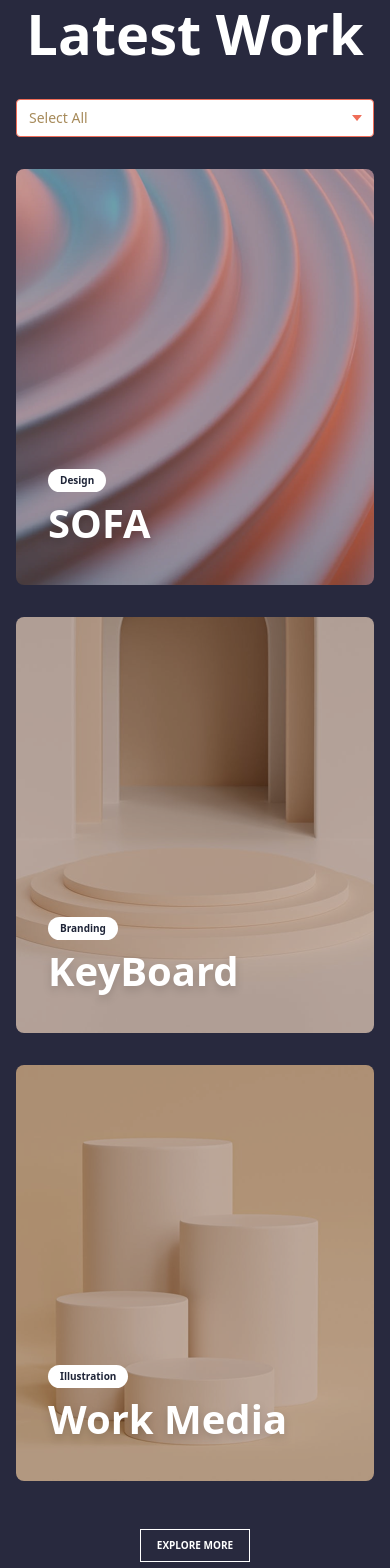
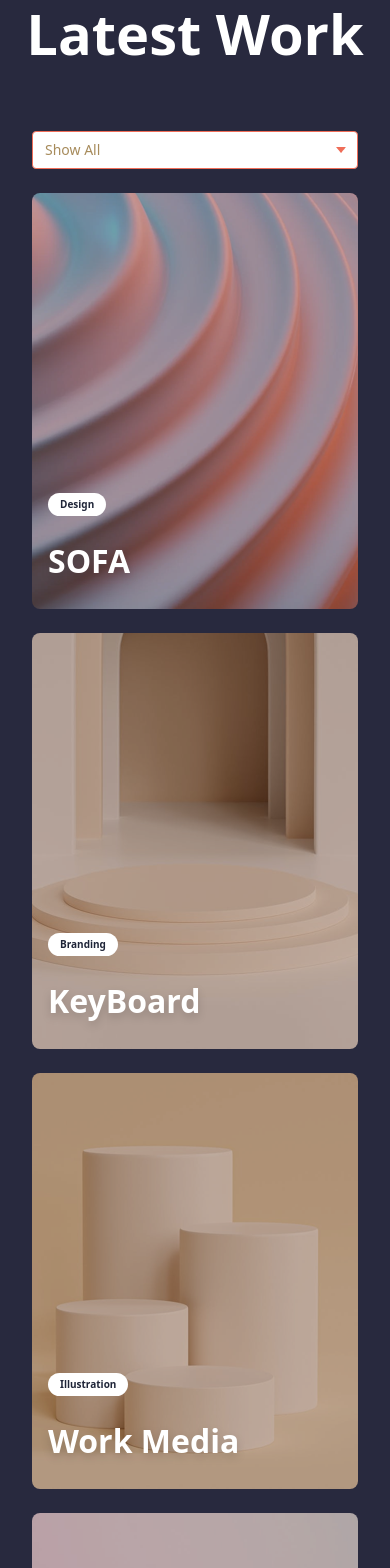
Before and after one commit to ThengdeNitin/Theemwiz_Test, a React (Vite) app: page / in a window 390 px wide. Shown: the part 4480-6048 px from the top of the page. Built offline with nearby package versions, Linux system fonts and the light colour scheme.

Commit message:
mobile view bug fix

```diff
--- a/src/components/expsection.jsx
+++ b/src/components/expsection.jsx
@@ -13,6 +13,7 @@ import play from "../assets/experiance/play.png";
 
 function Expsection() {
   const [isPlaying, setIsPlaying] = useState(false);
+  const [isPlaying1, setIsPlaying1] = useState(false);
 
   return (
     <>
@@ -321,7 +322,7 @@ function Expsection() {
 
           <section className="max-w-7xl justify-between mx-auto mt-16 flex flex-col md:flex-row md:gap-5 items-center">
             <div className="relative w-[329px] h-[212px] rounded-md overflow-hidden shadow-lg">
-              <img src={videobg} alt="videobg" className="h-full w-full" />
+              {/* <img src={videobg} alt="videobg" className="h-full w-full" />
               <img
                 src={play}
                 alt="play"
@@ -332,7 +333,35 @@ function Expsection() {
                 className="absolute bottom-4 left-4 text-xs text-white font-semibold bg-black/30 rounded px-1"
               >
                 1:45
-              </div>
+              </div> */}
+              {isPlaying1 ? (
+                <iframe
+                  width="329"
+                  height="212"
+                  src="https://www.youtube.com/embed/jDLuJLoaA_g?autoplay=1"
+                  title="YouTube video"
+                  frameBorder="0"
+                  allow="accelerometer; autoplay; clipboard-write; encrypted-media; gyroscope; picture-in-picture"
+                  allowFullScreen
+                  className="w-full h-full"
+                ></iframe>
+              ) : (
+                <>
+                  <img src={videobg} alt="videobg" className="h-full w-full" />
+                  <img
+                    src={play}
+                    alt="play"
+                    onClick={() => setIsPlaying1(true)}
+                    className="absolute top-1/2 left-1/2 transform -translate-x-1/2 -translate-y-1/2 w-[148px] h-[148px] cursor-pointer"
+                  />
+                  <div
+                    aria-hidden="true"
+                    className="absolute bottom-4 left-4 text-xs text-white font-semibold bg-black/30 rounded px-1"
+                  >
+                    1:45
+                  </div>
+                </>
+              )}
             </div>
 
             <div className="relative mt-8">
--- a/src/components/footer.jsx
+++ b/src/components/footer.jsx
@@ -334,7 +334,36 @@ function Footer() {
             </div>
 
             <div className="flex-1 flex justify-end items-start max-w-xs w-[160px] h-[48px] space-x-4">
-              <img src={social} alt="social" className="h-full w-auto" />
+            <a
+                href="https://www.facebook.com"
+                className="relative w-[48px] h-[48px]"
+              >
+                <img src={oval} alt="facebook" className="h-full w-auto" />
+                <img
+                  src={fb}
+                  alt="facebook logo"
+                  className="absolute top-1/2 left-1/2 transform -translate-x-1/2 -translate-y-1/2"
+                />
+              </a>
+              <a href="https://x.com" className="relative w-[48px] h-[48px]">
+                <img src={oval} alt="twitter" className="h-full w-auto" />
+                <img
+                  src={twit}
+                  alt="twitter logo"
+                  className="absolute top-1/2 left-1/2 transform -translate-x-1/2 -translate-y-1/2"
+                />
+              </a>
+              <a
+                href="https://www.instagram.com"
+                className="relative w-[48px] h-[48px]"
+              >
+                <img src={oval} alt="instagram" className="h-full w-auto" />
+                <img
+                  src={insta}
+                  alt="instagram logo"
+                  className="absolute top-1/2 left-1/2 transform -translate-x-1/2 -translate-y-1/2"
+                />
+              </a>
             </div>
           </div>
           <div className="max-w-7xl mx-auto mt-16 pt-6 border-t border-[#E6D3B3] flex flex-col md:flex-row justify-between items-center text-[16px] text-[#8B6E4A] px-2 text-center">
--- /dev/null
+++ b/src/components/gallerysectionmobile.jsx
@@ -0,0 +1,115 @@
+import { useState } from "react";
+import sofa from "../assets/lastestworking/sofa.png";
+import keyboard from "../assets/lastestworking/keyboard.png";
+import workmedia from "../assets/lastestworking/workmedia.png";
+import dddone from "../assets/lastestworking/dddone.png";
+import triangle from "../assets/footer/Triangle.png";
+
+const data = [
+  {
+    id: 1,
+    title: "SOFA",
+    category: "Design",
+    image: sofa,
+  },
+  {
+    id: 2,
+    title: "KeyBoard",
+    category: "Branding",
+    image: keyboard,
+  },
+  {
+    id: 3,
+    title: "Work Media",
+    category: "Illustration",
+    image: workmedia,
+  },
+  {
+    id: 4,
+    title: "DDDone",
+    category: "Motion",
+    image: dddone,
+  },
+];
+
+const allDataMap = {
+  Design: Array(3).fill({ ...data[0], id: 0 }),
+  Branding: Array(3).fill({ ...data[1], id: 0 }),
+  Illustration: Array(3).fill({ ...data[2], id: 0 }),
+  Motion: Array(3).fill({ ...data[3], id: 0 }),
+  All: data,
+};
+
+const MobileGallerySection = () => {
+  const [selectedCategory, setSelectedCategory] = useState("All");
+  const [showMore, setShowMore] = useState(false);
+
+  const handleCategoryChange = (e) => {
+    setSelectedCategory(e.target.value);
+    setShowMore(false);
+  };
+
+  const selectedData = allDataMap[selectedCategory];
+  const dataToDisplay = showMore
+    ? [...selectedData, ...selectedData]
+    : selectedData;
+
+  return (
+    <div className="px-4 py-8">
+      {/* Dropdown Filter */}
+      <div className="relative flex w-full mb-6">
+        <select
+          value={selectedCategory}
+          onChange={handleCategoryChange}
+          className="appearance-none w-full border border-[#EF6D58] rounded-sm px-3 py-2 text-sm text-[#A78B5B] focus:outline-none focus:ring-1 font-epilogue focus:ring-[#E06A4F] bg-white"
+        >
+          <option value="All">Show All</option>
+          <option value="Design">Design</option>
+          <option value="Branding">Branding</option>
+          <option value="Illustration">Illustration</option>
+          <option value="Motion">Motion</option>
+        </select>
+
+        <img
+          src={triangle}
+          alt="dropdown arrow"
+          className="pointer-events-none absolute right-3 top-1/2 transform -translate-y-1/2 w-[10px] h-[6px]"
+        />
+      </div>
+
+      {/* Gallery Cards */}
+      <div className="flex flex-col gap-6">
+        {dataToDisplay.map((item, index) => (
+          <article
+            key={index}
+            className="relative rounded-lg w-full h-[416px] overflow-hidden cursor-pointer"
+          >
+            <img
+              src={item.image}
+              alt={item.title}
+              className="h-full w-full object-cover"
+            />
+            <div className="absolute top-75 left-4 bg-white text-[#1f2538] text-[10px] font-semibold rounded-full px-3 py-1 select-none font-epilogue">
+              {item.category}
+            </div>
+            <h3 className="absolute bottom-6 left-4 text-white text-[32px] font-extrabold drop-shadow-lg font-epilogue select-none">
+              {item.title}
+            </h3>
+          </article>
+        ))}
+      </div>
+
+      {/* Button */}
+      <div className="flex justify-center mt-8">
+        <button
+          className="text-[10px] font-semibold font-epilogue text-white border border-white px-4 py-2 hover:border-purple-500"
+          onClick={() => setShowMore(!showMore)}
+        >
+          {showMore ? "HIDE" : "EXPLORE MORE"}
+        </button>
+      </div>
+    </div>
+  );
+};
+
+export default MobileGallerySection;
--- a/src/components/lastestworking.jsx
+++ b/src/components/lastestworking.jsx
@@ -1,6 +1,7 @@
 import "../App.css";
 import React, { useState } from "react";
 import GallerySection from "../components/gallerysection";
+import MobileGallerySection from "../components/gallerysectionmobile"
 import sofa from "../assets/lastestworking/sofa.png";
 import keyboard from "../assets/lastestworking/keyboard.png";
 import workmedia from "../assets/lastestworking/workmedia.png";
@@ -14,7 +15,7 @@ import azah from "../assets/lastestworking/Azah.png";
 import izabella from "../assets/lastestworking/Izabella.png";
 import leonardo from "../assets/lastestworking/Leonardo.png";
 import roelof from "../assets/lastestworking/Roelof.png";
-import triangle from "../assets/footer/Triangle.png";
+// import triangle from "../assets/footer/Triangle.png";
 import leftarrow from "../assets/lastestworking/leftarrow.png";
 import rightarrow from "../assets/lastestworking/rightarrow.png";
 
@@ -163,7 +164,6 @@ function Lastestworking() {
             <h1 className="text-[56px] font-epilogue font-extrabold text-center mb-6">
               Latest Work
             </h1>
-
             <GallerySection/>
           </section>
 
@@ -300,76 +300,8 @@ function Lastestworking() {
             <h2 className="text-[56px] font-epilogue font-extrabold text-center mb-6">
               Latest Work
             </h2>
-            <div className="relative flex w-full">
-              <select
-                aria-label="Subject"
-                className="appearance-none w-full border border-[#EF6D58] rounded-sm px-3 py-2 text-sm text-[#A78B5B] focus:outline-none focus:ring-1 font-epilogue focus:ring-[#E06A4F] bg-white"
-              >
-                <option disabled selected>
-                  Select All
-                </option>
-                <option>Design</option>
-                <option>Branding</option>
-                <option>Illustration</option>
-                <option>Motion</option>
-              </select>
 
-              <img
-                src={triangle}
-                alt="dropdown arrow"
-                className="pointer-events-none absolute right-3 top-1/2 transform -translate-y-1/2 w-[10px] h-[6px]"
-              />
-            </div>
-
-            <div className="flex flex-col gap-8 max-w-7xl mx-auto mt-8">
-              <article className="relative rounded-lg w-full h-[416px] overflow-hidden cursor-pointer">
-                <img
-                  src={sofa}
-                  alt="sofa"
-                  className="h-full w-full object-cover"
-                />
-                <div className="absolute top-75 left-8 bg-white text-[#1f2538] text-[10px] font-semibold rounded-full px-3 py-1 select-none font-epilogue">
-                  Design
-                </div>
-                <h3 className="absolute bottom-8 left-8 text-white text-[40px] font-extrabold drop-shadow-lg font-epilogue select-none">
-                  SOFA
-                </h3>
-              </article>
-
-              <article className="relative rounded-lg w-full h-[416px] overflow-hidden cursor-pointer">
-                <img
-                  src={keyboard}
-                  alt="keyboard"
-                  className="h-full w-full object-cover"
-                />
-                <div className="absolute top-75 left-8 font-epilogue bg-white text-[#1f2538] text-[10px] font-semibold rounded-full px-3 py-1 select-none">
-                  Branding
-                </div>
-                <h3 className="absolute bottom-8 left-8 font-epilogue text-white text-[40px] font-extrabold drop-shadow-lg select-none">
-                  KeyBoard
-                </h3>
-              </article>
-
-              <article className="relative rounded-lg w-full h-[416px] overflow-hidden cursor-pointer">
-                <img
-                  src={workmedia}
-                  alt="workmedia"
-                  className="h-full w-full object-cover"
-                />
-                <div className="absolute top-75 left-8 bg-white font-epilogue text-[#1f2538] text-[10px] font-semibold rounded-full px-3 py-1 select-none">
-                  Illustration
-                </div>
-                <h3 className="absolute bottom-8 left-8 text-white font-epilogue text-[40px] font-extrabold drop-shadow-lg select-none">
-                  Work Media
-                </h3>
-              </article>
-            </div>
-
-            <div className="flex justify-center mt-12">
-              <button className="text-[10px] font-semibold font-epilogue text-white border border-white px-4 py-2 hover:border-purple-500">
-                EXPLORE MORE
-              </button>
-            </div>
+            <MobileGallerySection/>
           </section>
 
           <section
```
